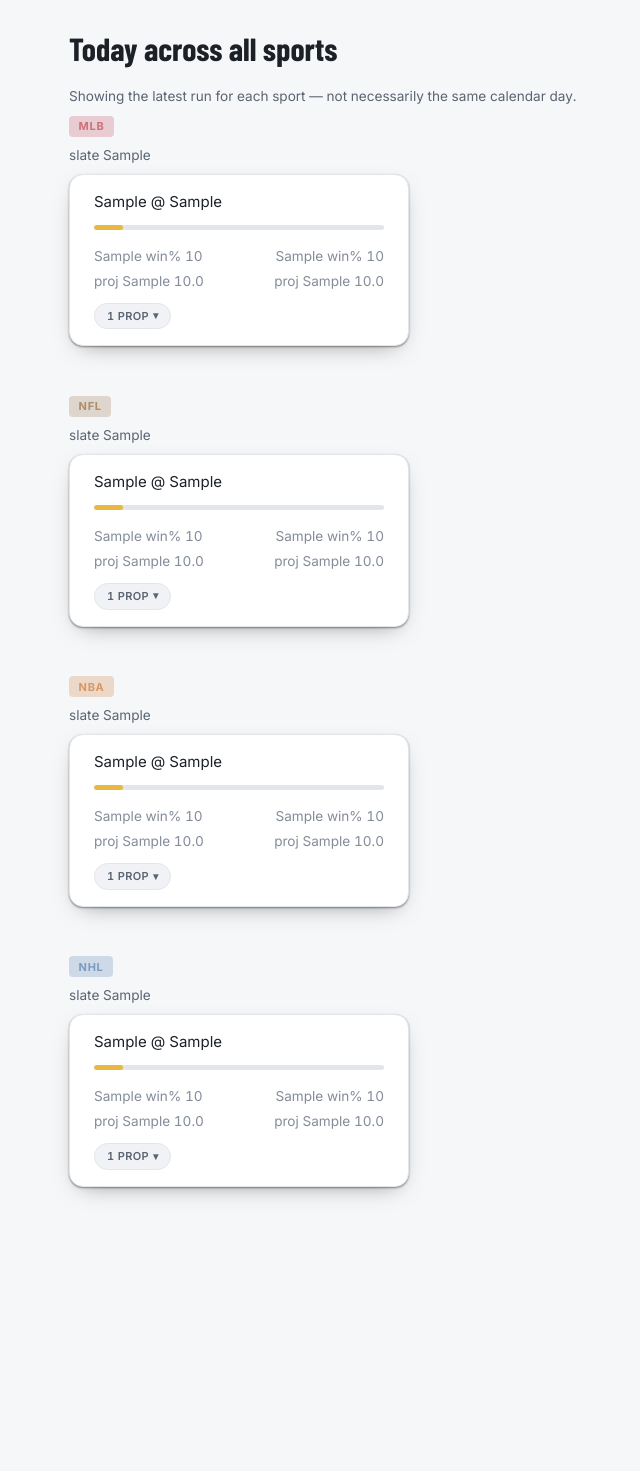
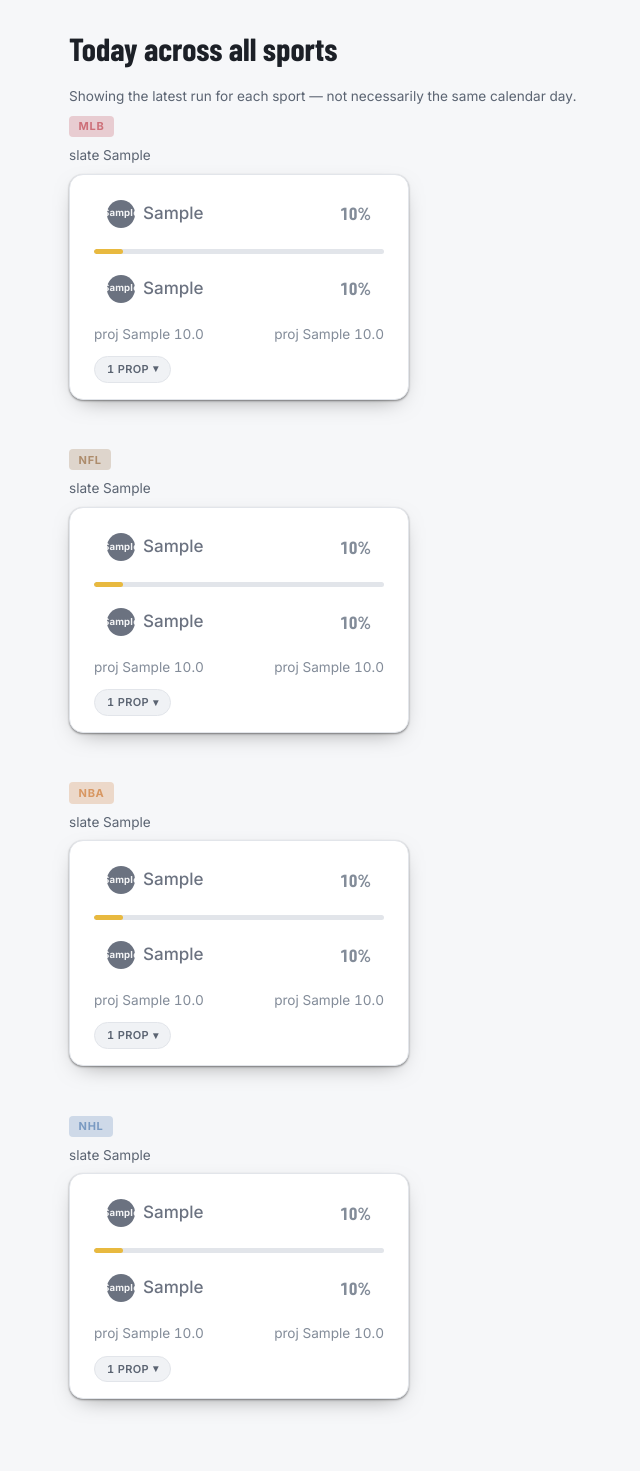
Before and after one commit to ScullyB96/Forecastcard, a FastAPI app: page / in a window 1280 px wide. Shown: the part 71-1542 px from the top of the page, without its empty margins (45-685 px from the left). Before the commit the page ends 1269 px from the top, so only its background shows below. Run offline with FastAPI, Linux system fonts and the light colour scheme; a database or web service that is not in the repository returns one stand-in record (values such as "Sample title"); some libraries are stand-ins or nearby versions.

Commit message:
site: redesign game card with real team logos and branded hierarchy
Replaces the plain-text matchup line with real team logo/color header
rows (ESPN CDN + team_meta, graceful colored-initials fallback via
onerror -- no JS framework introduced), a bold-filled treatment for the
favorite and a muted/outlined treatment for the underdog (weight/fill,
not red/green hue -- that convention is overloaded with financial
gain/loss meaning industry-wide and used inconsistently across real
sportsbooks), and promotes the win% number itself to the hero stat with
the existing probability bar restyled underneath it as a secondary
signal rather than equal-weight.

Also splits prop rendering into two explicit row types based on whether
a market has a real O/U line (`p.line is not none`): true O/U props (some
NFL/NBA markets) get a two-pill Over/Under display; single-outcome props
(MLB's current reality, e.g. "1+ HR") get one probability pill with no
meaningless "under" side. The prior template rendered both shapes
identically, which was ambiguous.

Co-Authored-By: Claude Sonnet 5 <noreply@anthropic.com>

```diff
--- a/site/app/templates/_game_card.html
+++ b/site/app/templates/_game_card.html
@@ -1,21 +1,64 @@
+{% macro team_row(sport, abbrev, win_prob, is_favorite, has_data) %}
+{% set meta = team_info(sport, abbrev) %}
+<div class="team-row{% if has_data %}{{ ' is-favorite' if is_favorite else ' is-underdog' }}{% endif %}">
+  <div class="team-id">
+    <span class="team-logo-wrap">
+      {% if meta.espn_slug %}
+      <img class="team-logo" alt="{{ meta.display_name }}"
+           src="https://a.espncdn.com/i/teamlogos/{{ sport }}/500/{{ meta.espn_slug }}.png"
+           onerror="this.style.display='none'; this.nextElementSibling.style.display='flex';">
+      {% endif %}
+      <span class="team-logo-fallback" style="{{ 'display:none;' if meta.espn_slug else 'display:flex;' }}background:{{ meta.primary }};">{{ abbrev }}</span>
+    </span>
+    <span class="team-name">{{ meta.display_name }}</span>
+  </div>
+  {% if has_data %}
+  <span class="team-winprob">{{ (win_prob * 100)|round(1) }}%</span>
+  {% endif %}
+</div>
+{% endmacro %}
+
+{% macro prop_row(p) %}
+{% if p.line is not none %}
+<div class="prop-row prop-row--ou">
+  <div class="prop-who">
+    <div class="prop-player">{{ p.player_name }}{% if p.team %} · {{ p.team }}{% endif %}</div>
+    <div class="prop-market">{{ p.market }} {{ p.line }}</div>
+  </div>
+  <div class="prop-value">
+    {% if p.over_prob is not none %}<span class="prop-pill over">O {{ (p.over_prob * 100)|round }}%</span>{% endif %}
+    {% if p.under_prob is not none %}<span class="prop-pill under">U {{ (p.under_prob * 100)|round }}%</span>{% endif %}
+  </div>
+</div>
+{% else %}
+<div class="prop-row prop-row--single">
+  <div class="prop-who">
+    <div class="prop-player">{{ p.player_name }}{% if p.team %} · {{ p.team }}{% endif %}</div>
+    <div class="prop-market">{{ p.market }}</div>
+  </div>
+  <div class="prop-value">
+    {%- if p.over_prob is not none -%}
+      <span class="prop-pill single">{{ (p.over_prob * 100)|round }}%</span>
+    {%- elif p.proj_mean is not none -%}
+      <span class="prop-line">{{ '%.2f'|format(p.proj_mean) }}</span>
+    {%- else -%}
+      <span class="prop-pill">—</span>
+    {%- endif -%}
+  </div>
+</div>
+{% endif %}
+{% endmacro %}
+
 {% macro game_card(game, props_by_game_id, sport) %}
+{% set has_data = game.home_win_prob is not none %}
+{% set home_is_fav = has_data and game.home_win_prob >= 0.5 %}
+{% set away_is_fav = has_data and not home_is_fav and game.away_win_prob is not none and game.away_win_prob > 0.5 %}
 <div class="game-card">
-  <div class="matchup">
-    {% if game.home_win_prob is not none and game.home_win_prob >= 0.5 %}
-      {{ game.away_team }} @ <span class="fav">{{ game.home_team }}</span>
-    {% elif game.away_win_prob is not none and game.away_win_prob > 0.5 %}
-      <span class="fav">{{ game.away_team }}</span> @ {{ game.home_team }}
-    {% else %}
-      {{ game.away_team }} @ {{ game.home_team }}
-    {% endif %}
-  </div>
-  {% if game.home_win_prob is not none %}
+  {{ team_row(sport, game.away_team, game.away_win_prob, away_is_fav, has_data) }}
+  {% if has_data %}
   <div class="win-prob-bar"><span style="width: {{ (game.home_win_prob * 100)|round(1) }}%"></span></div>
-  <div class="score-row">
-    <span>{{ game.away_team }} win% {{ (game.away_win_prob * 100)|round(1) if game.away_win_prob is not none else '—' }}</span>
-    <span>{{ game.home_team }} win% {{ (game.home_win_prob * 100)|round(1) }}</span>
-  </div>
   {% endif %}
+  {{ team_row(sport, game.home_team, game.home_win_prob, home_is_fav, has_data) }}
   {% if game.projected_home_score is not none %}
   <div class="score-row">
     <span>proj {{ game.away_team }} {{ '%.1f'|format(game.projected_away_score) }}</span>
@@ -26,26 +69,11 @@
   {% if props %}
   <details class="props-toggle">
     <summary>{{ props|length }} prop{{ 's' if props|length != 1 }}</summary>
-    <table class="props-table">
-      <thead><tr><th>Player</th><th>Market</th><th>Proj</th></tr></thead>
-      <tbody>
-        {% for p in props %}
-        <tr>
-          <td>{{ p.player_name }}{% if p.team %} ({{ p.team }}){% endif %}</td>
-          <td>{{ p.market }}</td>
-          <td>
-            {%- if p.proj_mean is not none -%}
-              {{ '%.2f'|format(p.proj_mean) }}
-            {%- elif p.over_prob is not none -%}
-              {{ (p.over_prob * 100)|round(1) }}%
-            {%- else -%}
-              —
-            {%- endif -%}
-          </td>
-        </tr>
-        {% endfor %}
-      </tbody>
-    </table>
+    <div class="prop-list">
+      {% for p in props %}
+        {{ prop_row(p) }}
+      {% endfor %}
+    </div>
   </details>
   {% endif %}
 </div>
```
